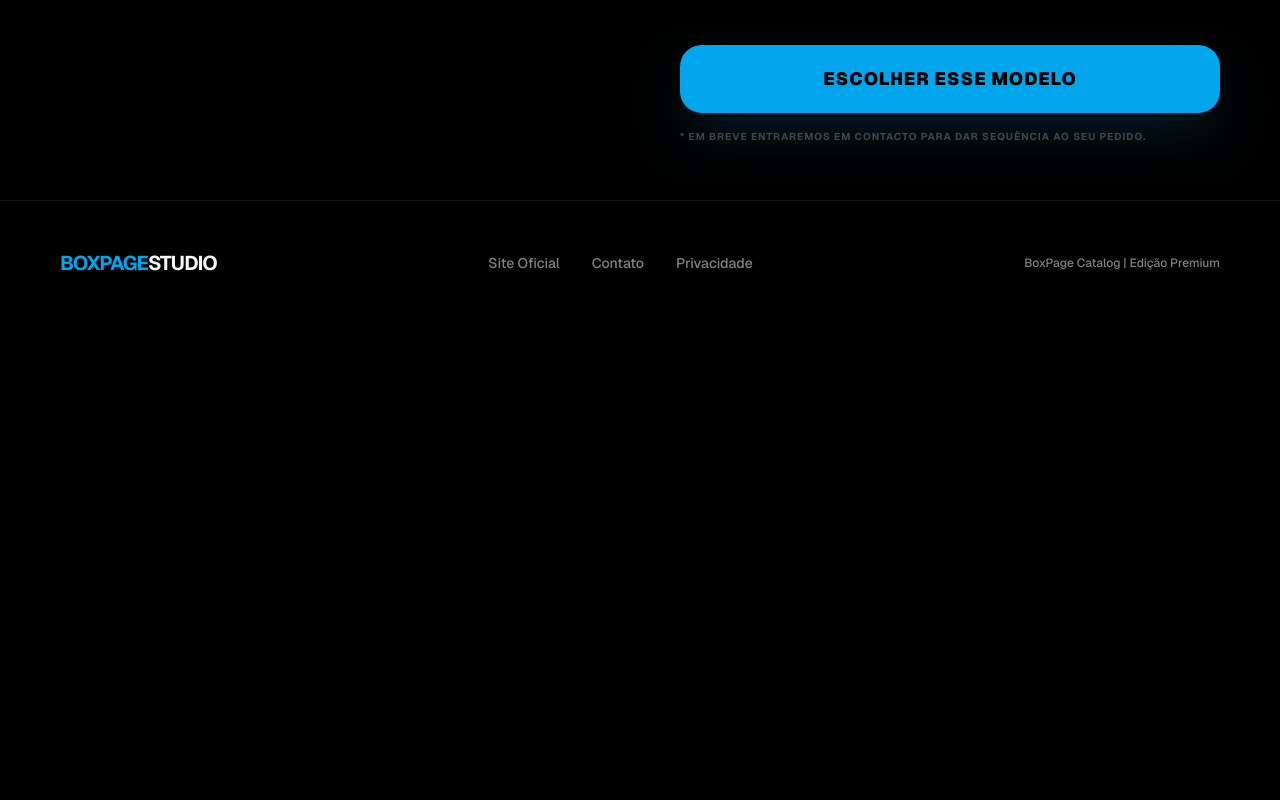
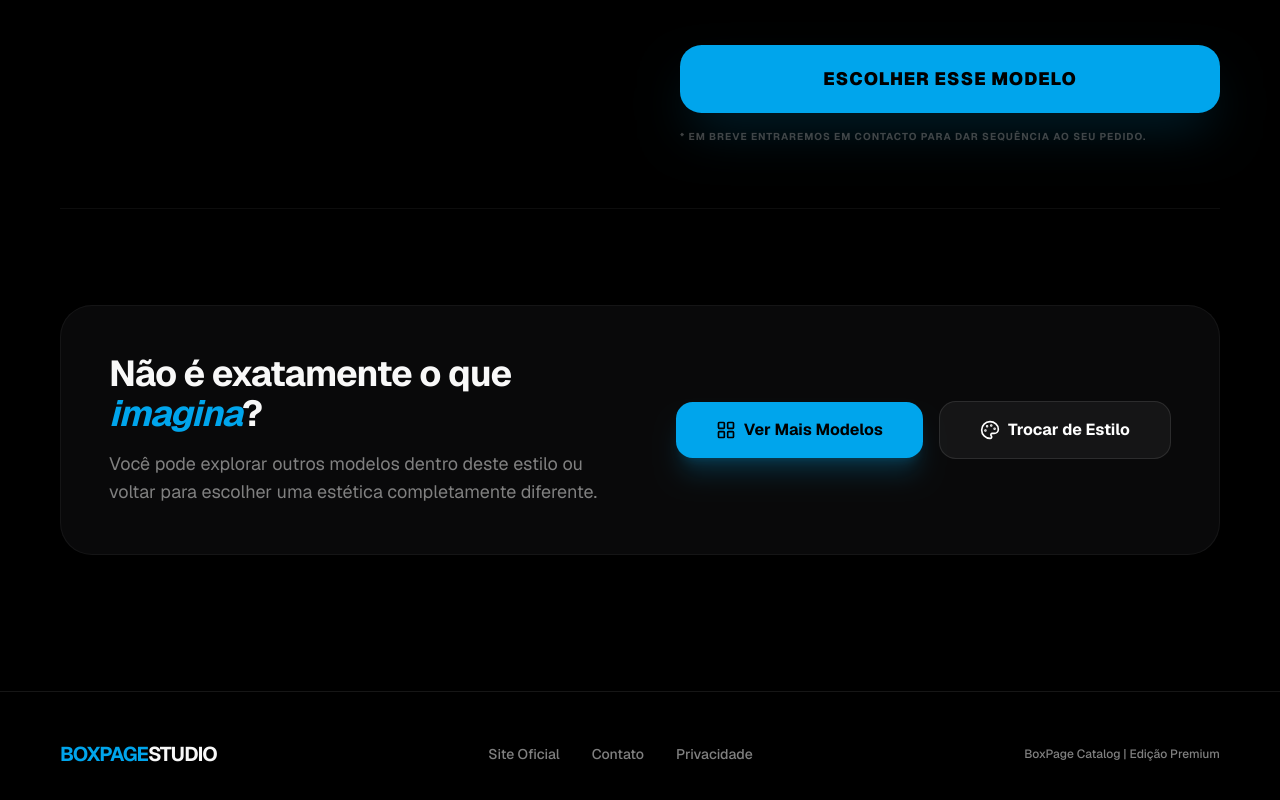
Before and after one commit to ricardojosino/boxpage-website-catalog, a Next.js app: page /modelos/127834 in a window 1280 px wide. Shown: the part 1223-2023 px from the top of the page. Before the commit the page ends 1548 px from the top, so only its background shows below. Built offline with nearby package versions, Linux system fonts and the light colour scheme.

Commit message:
Com seção de voltar

```diff
--- /dev/null
+++ b/src/app/modelos/ChangeStyleSection.tsx
@@ -0,0 +1,31 @@
+'use client'
+
+import Link from 'next/link'
+import { Palette } from 'lucide-react'
+
+export default function ChangeStyleSection() {
+  return (
+    <section className="boxed-container py-16 xl:py-24 border-t border-white/5">
+      <div className="flex flex-col md:flex-row items-center justify-between gap-12 bg-zinc-900/40 p-8 md:p-12 rounded-4xl border border-white/5 backdrop-blur-sm">
+        <div className="flex flex-col gap-4 text-center md:text-left">
+          <h2 className="text-3xl md:text-4xl font-bold tracking-tight">
+            Procurando uma <span className="text-primary italic">estética</span> diferente?
+          </h2>
+          <p className="text-muted-foreground text-lg max-w-lg">
+            Se os modelos acima não combinam com seu gosto, você pode voltar e explorar outros estilos visuais.
+          </p>
+        </div>
+
+        <div className="shrink-0 w-full md:w-auto">
+          <Link
+            href="/"
+            className="w-full md:w-auto flex items-center justify-center gap-2 bg-primary text-primary-foreground px-12 py-4 rounded-xl font-bold transition-all hover:brightness-110 hover:scale-[1.02] active:scale-95 shadow-xl shadow-primary/20 whitespace-nowrap"
+          >
+            <Palette className="w-5 h-5" />
+            Trocar de Estilo
+          </Link>
+        </div>
+      </div>
+    </section>
+  )
+}
--- /dev/null
+++ b/src/app/modelos/[id]/ExploreMoreSection.tsx
@@ -0,0 +1,45 @@
+'use client'
+
+import Link from 'next/link'
+import { Palette, LayoutGrid } from 'lucide-react'
+
+interface ExploreMoreSectionProps {
+  styleId?: string | null
+}
+
+export default function ExploreMoreSection({ styleId }: ExploreMoreSectionProps) {
+  const modelsPath = styleId ? `/modelos?style=${styleId}` : '/modelos'
+
+  return (
+    <section className="boxed-container py-16 xl:py-24 border-t border-white/5">
+      <div className="flex flex-col md:flex-row items-center justify-between gap-12 bg-zinc-900/40 p-8 md:p-12 rounded-4xl border border-white/5 backdrop-blur-sm">
+        <div className="flex flex-col gap-4 text-center md:text-left">
+          <h2 className="text-3xl md:text-4xl font-bold tracking-tight">
+            Não é exatamente o que <span className="text-primary italic">imagina</span>?
+          </h2>
+          <p className="text-muted-foreground text-lg max-w-lg">
+            Você pode explorar outros modelos dentro deste estilo ou voltar para escolher uma estética completamente diferente.
+          </p>
+        </div>
+
+        <div className="flex flex-col sm:flex-row items-center gap-4 w-full md:w-auto shrink-0">
+          <Link
+            href={modelsPath}
+            className="w-full sm:w-auto flex items-center justify-center gap-2 bg-primary text-primary-foreground px-10 py-4 rounded-xl font-bold transition-all hover:brightness-110 hover:scale-[1.02] active:scale-95 shadow-xl shadow-primary/20 whitespace-nowrap"
+          >
+            <LayoutGrid className="w-5 h-5" />
+            Ver Mais Modelos
+          </Link>
+
+          <Link
+            href="/"
+            className="w-full sm:w-auto flex items-center justify-center gap-2 bg-white/5 border border-white/10 text-white px-10 py-4 rounded-xl font-bold transition-all hover:bg-white/10 active:scale-95 whitespace-nowrap"
+          >
+            <Palette className="w-5 h-5" />
+            Trocar de Estilo
+          </Link>
+        </div>
+      </div>
+    </section>
+  )
+}
--- a/src/app/modelos/[id]/page.tsx
+++ b/src/app/modelos/[id]/page.tsx
@@ -4,6 +4,7 @@ import sitesData from '@/data/sites.json'
 import { notFound } from 'next/navigation'
 import Stepper from '@/components/Stepper'
 import ModelDetailSection from './ModelDetailSection'
+import ExploreMoreSection from './ExploreMoreSection'
 
 export async function generateMetadata({ params }: ModelDetailPageProps): Promise<Metadata> {
   const { id } = await params
@@ -75,6 +76,8 @@ export default async function ModelDetailPage({ params, searchParams }: ModelDet
         model={model}
         style={styleObj}
       />
+
+      <ExploreMoreSection styleId={style} />
     </div>
   )
 }
--- a/src/app/modelos/page.tsx
+++ b/src/app/modelos/page.tsx
@@ -4,6 +4,7 @@ import stylesData from '@/data/styles.json'
 import Stepper from '@/components/Stepper'
 import ModelosHeaderSection from './ModelosHeaderSection'
 import ModelosGridSection from './ModelosGridSection'
+import ChangeStyleSection from './ChangeStyleSection'
 
 export const metadata: Metadata = {
   title: 'Catálogo de Modelos Premium | BoxPage Studio',
@@ -79,6 +80,8 @@ export default async function ModelosPage({ searchParams }: ModelosPageProps) {
       />
 
       <ModelosGridSection filteredModels={filteredModels} />
+
+      <ChangeStyleSection />
     </div>
   )
 }
```
